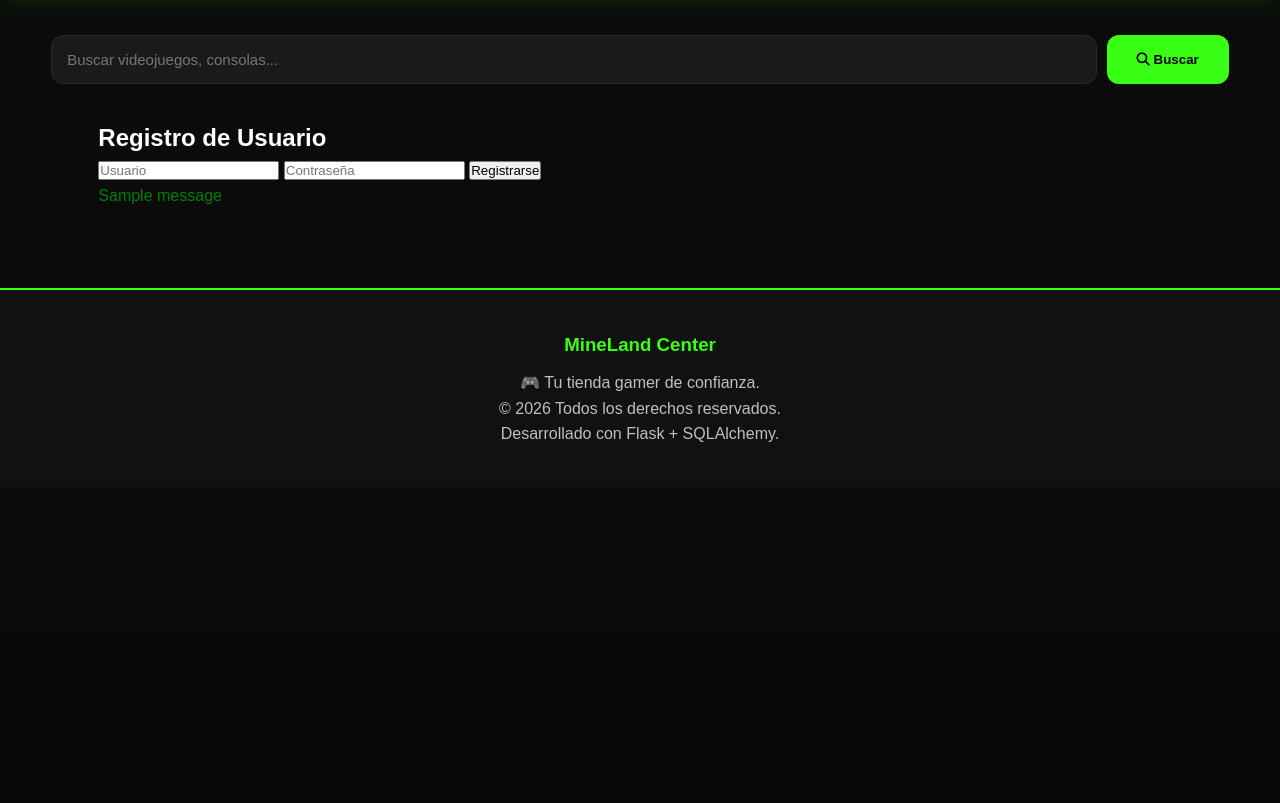
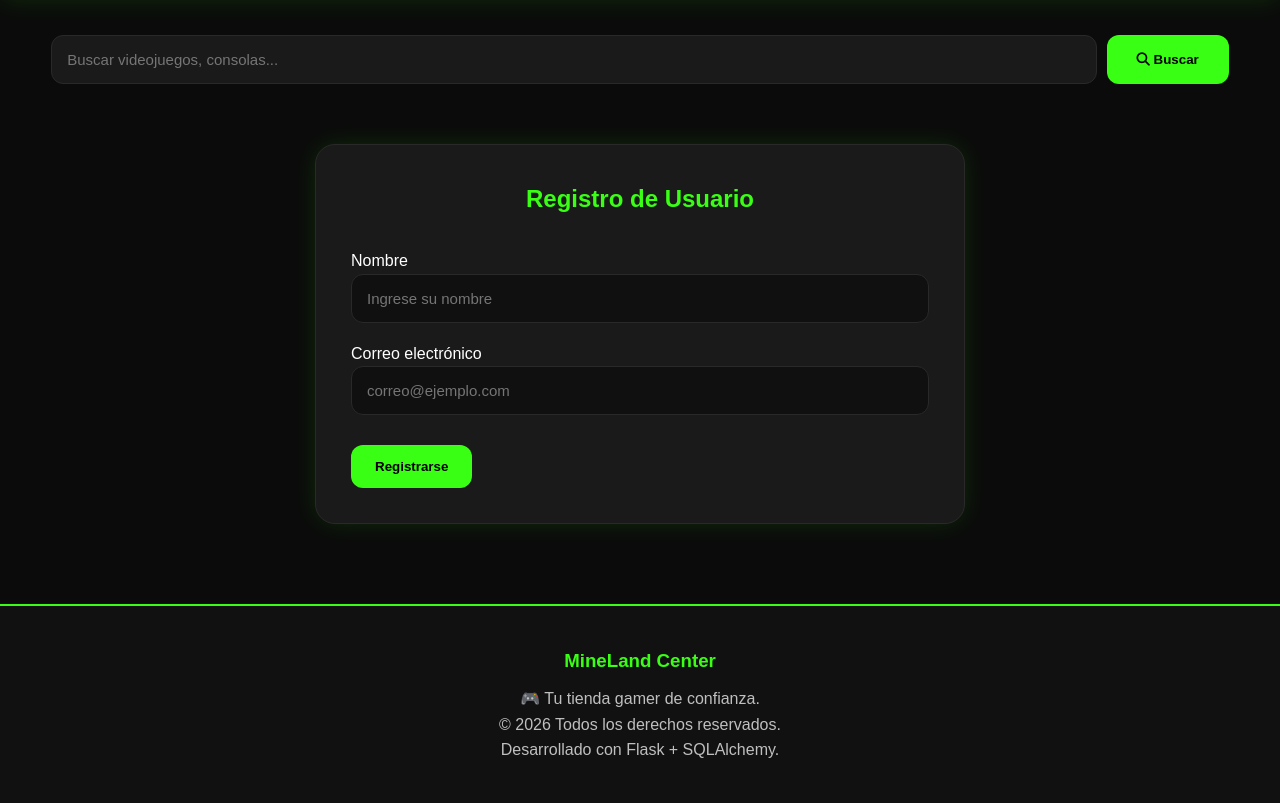
Before and after one commit to TheDark-15/Proyecto_MineLand, a Flask app: page /register_customer in a window 1280 px wide. Shown: the part 166-969 px from the top of the page. Before the commit the page ends 608 px from the top, so only its background shows below. Run offline with Flask 3, Linux system fonts and the light colour scheme; tables that the repository leaves empty hold one stand-in row (values such as "Sample post"); one stand-in notice (Sample message) is shown.

Commit message:
Update register.html

```diff
--- a/templates/register.html
+++ b/templates/register.html
@@ -1,38 +1,63 @@
-{% extends 'base.html' %}
+{% extends "base.html" %}
 
 {% block content %}
 
-<div class="container">
+<div class="form-container fade-up">
 
     <h2>Registro de Usuario</h2>
 
-    <form method="POST">
+    {% if error %}
+    <div class="error">
+        {{ error }}
+    </div>
+    {% endif %}
 
-        <input
-            type="text"
-            name="username"
-            placeholder="Usuario"
-            required>
+    {% if success %}
+    <div class="success">
+        {{ success }}
+    </div>
+    {% endif %}
 
-        <input
-            type="password"
-            name="password"
-            placeholder="Contraseña"
-            required>
+    <form action="{{ url_for('register_customer') }}" method="POST">
 
-        <button type="submit">
-            Registrarse
-        </button>
+        <div class="form-group">
+
+            <label>Nombre</label>
+
+            <input
+                type="text"
+                name="name"
+                placeholder="Ingrese su nombre"
+                required
+            >
+
+        </div>
+
+        <div class="form-group">
+
+            <label>Correo electrónico</label>
+
+            <input
+                type="email"
+                name="email"
+                placeholder="correo@ejemplo.com"
+                required
+            >
+
+        </div>
+
+        <div class="form-actions">
+
+            <button
+                type="submit"
+                class="btn-primary"
+            >
+                Registrarse
+            </button>
+
+        </div>
 
     </form>
-
-    {% with messages=get_flashed_messages() %}
-        {% for message in messages %}
-            <p style="color:green">
-                {{message}}
-            </p>
-        {% endfor %}
-    {% endwith %}
 
 </div>
 
```
